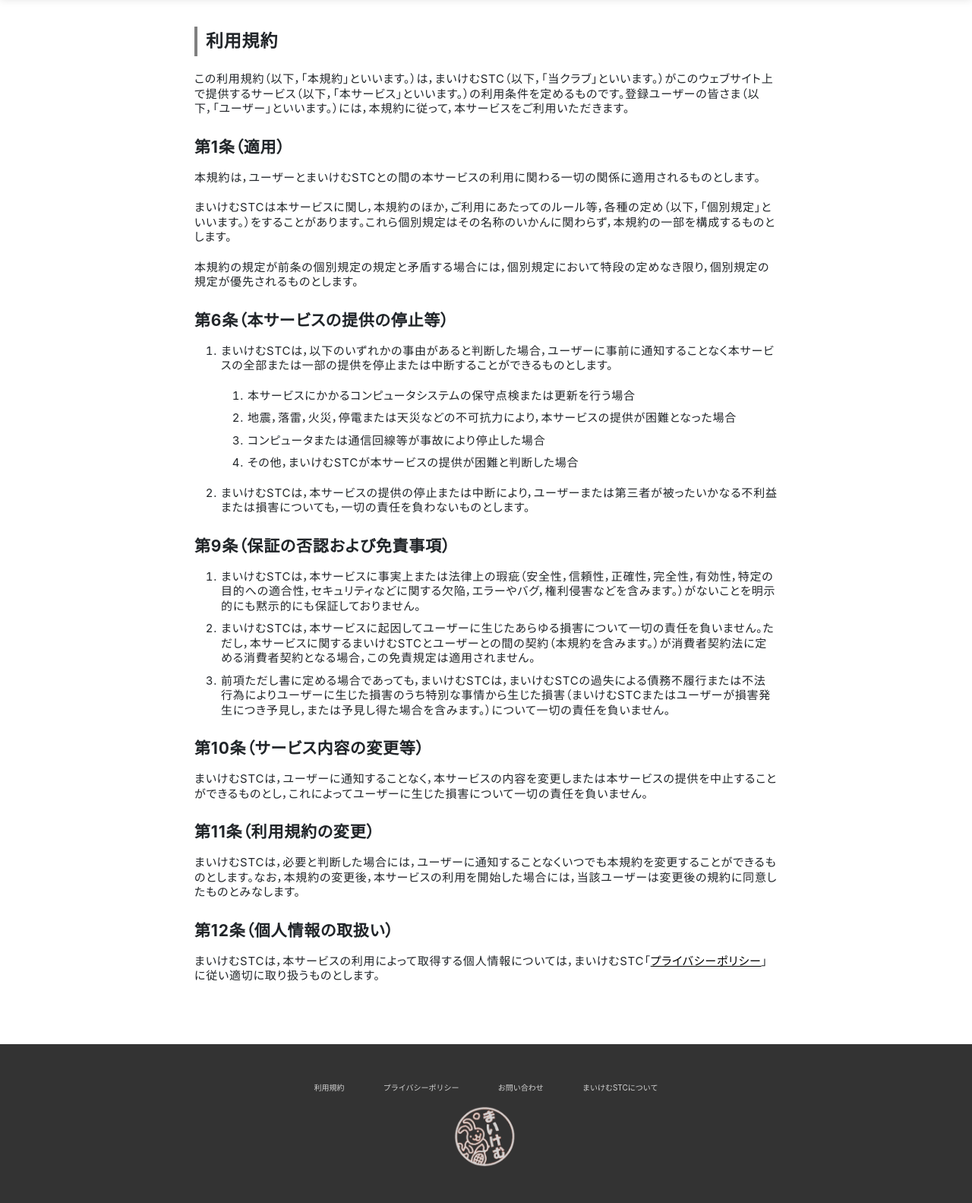
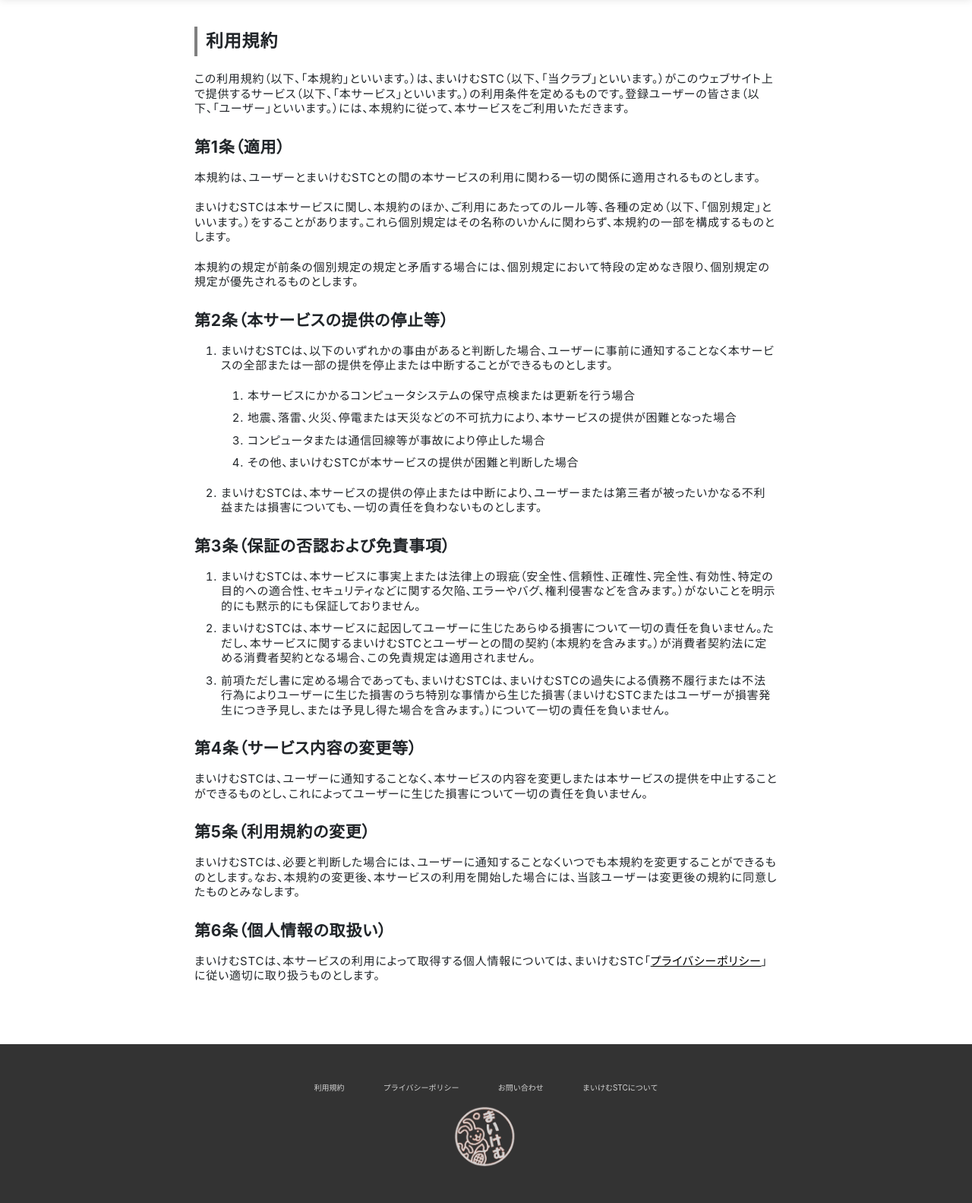
Before and after one commit to KaiTakahashi120329/maikemu_page, a Django app: page /terms/ in a window 1280 px wide. Shown: the part 75-1658 px from the top of the page at 76% size. Run offline with Django 3.2, Linux system fonts and the light colour scheme; data that the repository does not hold is empty; style sheets or scripts are compiled from the project's sources; some libraries are stand-ins or nearby versions.

Commit message:
利用規約ページ修正

```diff
--- a/app/blog/templates/terms.html
+++ b/app/blog/templates/terms.html
@@ -24,36 +24,36 @@
 <main>
  <section>
    <h1 class="otherPage-title"><span>利用規約</span></h1>
-   <p>この利用規約（以下，「本規約」といいます。）は，まいけむSTC（以下，「当クラブ」といいます。）がこのウェブサイト上で提供するサービス（以下，「本サービス」といいます。）の利用条件を定めるものです。登録ユーザーの皆さま（以下，「ユーザー」といいます。）には，本規約に従って，本サービスをご利用いただきます。</p>
+   <p>この利用規約（以下、「本規約」といいます。）は、まいけむSTC（以下、「当クラブ」といいます。）がこのウェブサイト上で提供するサービス（以下、「本サービス」といいます。）の利用条件を定めるものです。登録ユーザーの皆さま（以下、「ユーザー」といいます。）には、本規約に従って、本サービスをご利用いただきます。</p>
 
    <!-- praivacy-content__list -->
    <ul class="praivacy-content__list">
      <li class="praivacy-content__list-item">
        <section>
          <h2 class="otherPage-Subtitle">第1条（適用）</h2>
-         <p>本規約は，ユーザーとまいけむSTCとの間の本サービスの利用に関わる一切の関係に適用されるものとします。</p>
-         <p>まいけむSTCは本サービスに関し，本規約のほか，ご利用にあたってのルール等，各種の定め（以下，「個別規定」といいます。）をすることがあります。これら個別規定はその名称のいかんに関わらず，本規約の一部を構成するものとします。</p>
-         <p>本規約の規定が前条の個別規定の規定と矛盾する場合には，個別規定において特段の定めなき限り，個別規定の規定が優先されるものとします。</p>
+         <p>本規約は、ユーザーとまいけむSTCとの間の本サービスの利用に関わる一切の関係に適用されるものとします。</p>
+         <p>まいけむSTCは本サービスに関し、本規約のほか、ご利用にあたってのルール等、各種の定め（以下、「個別規定」といいます。）をすることがあります。これら個別規定はその名称のいかんに関わらず、本規約の一部を構成するものとします。</p>
+         <p>本規約の規定が前条の個別規定の規定と矛盾する場合には、個別規定において特段の定めなき限り、個別規定の規定が優先されるものとします。</p>
        </section>
      </li>
 
      <!-- praivacy-content__list-item -->
      <li class="praivacy-content__list-item">
        <section>
-         <h2 class="otherPage-Subtitle">第6条（本サービスの提供の停止等）</h2>
+         <h2 class="otherPage-Subtitle">第2条（本サービスの提供の停止等）</h2>
          <ol class="praivacy-content__list-item__order-list">
           <li>
-            <span>まいけむSTCは，以下のいずれかの事由があると判断した場合，ユーザーに事前に通知することなく本サービスの全部または一部の提供を停止または中断することができるものとします。</span>
+            <span>まいけむSTCは、以下のいずれかの事由があると判断した場合、ユーザーに事前に通知することなく本サービスの全部または一部の提供を停止または中断することができるものとします。</span>
             <!-- praivacy-content__list-item__order-list -->
             <ol class="praivacy-content__list-item__order-list">
               <li>本サービスにかかるコンピュータシステムの保守点検または更新を行う場合</li>
-              <li>地震，落雷，火災，停電または天災などの不可抗力により，本サービスの提供が困難となった場合</li>
+              <li>地震、落雷、火災、停電または天災などの不可抗力により、本サービスの提供が困難となった場合</li>
               <li>コンピュータまたは通信回線等が事故により停止した場合</li>
-              <li>その他，まいけむSTCが本サービスの提供が困難と判断した場合</li>
+              <li>その他、まいけむSTCが本サービスの提供が困難と判断した場合</li>
             </ol>
           </li>
           <li class="praivacy-content--marginTop">
-            <span>まいけむSTCは，本サービスの提供の停止または中断により，ユーザーまたは第三者が被ったいかなる不利益または損害についても，一切の責任を負わないものとします。</span>
+            <span>まいけむSTCは、本サービスの提供の停止または中断により、ユーザーまたは第三者が被ったいかなる不利益または損害についても、一切の責任を負わないものとします。</span>
           </li>
         </ol>
        </section>
@@ -61,33 +61,33 @@
 
      <li class="praivacy-content__list-item">
       <section>
-        <h2 class="otherPage-Subtitle">第9条（保証の否認および免責事項）</h2>
+        <h2 class="otherPage-Subtitle">第3条（保証の否認および免責事項）</h2>
         <ol class="praivacy-content__list-item__order-list">
-          <li>まいけむSTCは，本サービスに事実上または法律上の瑕疵（安全性，信頼性，正確性，完全性，有効性，特定の目的への適合性，セキュリティなどに関する欠陥，エラーやバグ，権利侵害などを含みます。）がないことを明示的にも黙示的にも保証しておりません。</li>
-          <li>まいけむSTCは，本サービスに起因してユーザーに生じたあらゆる損害について一切の責任を負いません。ただし，本サービスに関するまいけむSTCとユーザーとの間の契約（本規約を含みます。）が消費者契約法に定める消費者契約となる場合，この免責規定は適用されません。</li>
-          <li>前項ただし書に定める場合であっても，まいけむSTCは，まいけむSTCの過失による債務不履行または不法行為によりユーザーに生じた損害のうち特別な事情から生じた損害（まいけむSTCまたはユーザーが損害発生につき予見し，または予見し得た場合を含みます。）について一切の責任を負いません。</li>
+          <li>まいけむSTCは、本サービスに事実上または法律上の瑕疵（安全性、信頼性、正確性、完全性、有効性、特定の目的への適合性、セキュリティなどに関する欠陥、エラーやバグ、権利侵害などを含みます。）がないことを明示的にも黙示的にも保証しておりません。</li>
+          <li>まいけむSTCは、本サービスに起因してユーザーに生じたあらゆる損害について一切の責任を負いません。ただし、本サービスに関するまいけむSTCとユーザーとの間の契約（本規約を含みます。）が消費者契約法に定める消費者契約となる場合、この免責規定は適用されません。</li>
+          <li>前項ただし書に定める場合であっても、まいけむSTCは、まいけむSTCの過失による債務不履行または不法行為によりユーザーに生じた損害のうち特別な事情から生じた損害（まいけむSTCまたはユーザーが損害発生につき予見し、または予見し得た場合を含みます。）について一切の責任を負いません。</li>
         </ol>
       </section>
     </li>
 
     <li class="praivacy-content__list-item">
       <section>
-        <h2 class="otherPage-Subtitle">第10条（サービス内容の変更等）</h2>
-        <p>まいけむSTCは，ユーザーに通知することなく，本サービスの内容を変更しまたは本サービスの提供を中止することができるものとし，これによってユーザーに生じた損害について一切の責任を負いません。</p>
+        <h2 class="otherPage-Subtitle">第4条（サービス内容の変更等）</h2>
+        <p>まいけむSTCは、ユーザーに通知することなく、本サービスの内容を変更しまたは本サービスの提供を中止することができるものとし、これによってユーザーに生じた損害について一切の責任を負いません。</p>
       </section>
     </li>
 
     <li class="praivacy-content__list-item">
       <section>
-        <h2 class="otherPage-Subtitle">第11条（利用規約の変更）</h2>
-        <p>まいけむSTCは，必要と判断した場合には，ユーザーに通知することなくいつでも本規約を変更することができるものとします。なお，本規約の変更後，本サービスの利用を開始した場合には，当該ユーザーは変更後の規約に同意したものとみなします。</p>
+        <h2 class="otherPage-Subtitle">第5条（利用規約の変更）</h2>
+        <p>まいけむSTCは、必要と判断した場合には、ユーザーに通知することなくいつでも本規約を変更することができるものとします。なお、本規約の変更後、本サービスの利用を開始した場合には、当該ユーザーは変更後の規約に同意したものとみなします。</p>
       </section>
     </li>
 
     <li class="praivacy-content__list-item">
       <section>
-        <h2 class="otherPage-Subtitle">第12条（個人情報の取扱い）</h2>
-        <p>まいけむSTCは，本サービスの利用によって取得する個人情報については，まいけむSTC「<a class="praivacy-content__list-item--textLink" href="{% url 'privacy' %}">プライバシーポリシー</a>」に従い適切に取り扱うものとします。</p>
+        <h2 class="otherPage-Subtitle">第6条（個人情報の取扱い）</h2>
+        <p>まいけむSTCは、本サービスの利用によって取得する個人情報については、まいけむSTC「<a class="praivacy-content__list-item--textLink" href="{% url 'privacy' %}">プライバシーポリシー</a>」に従い適切に取り扱うものとします。</p>
       </section>
     </li>
    </ul>
```
